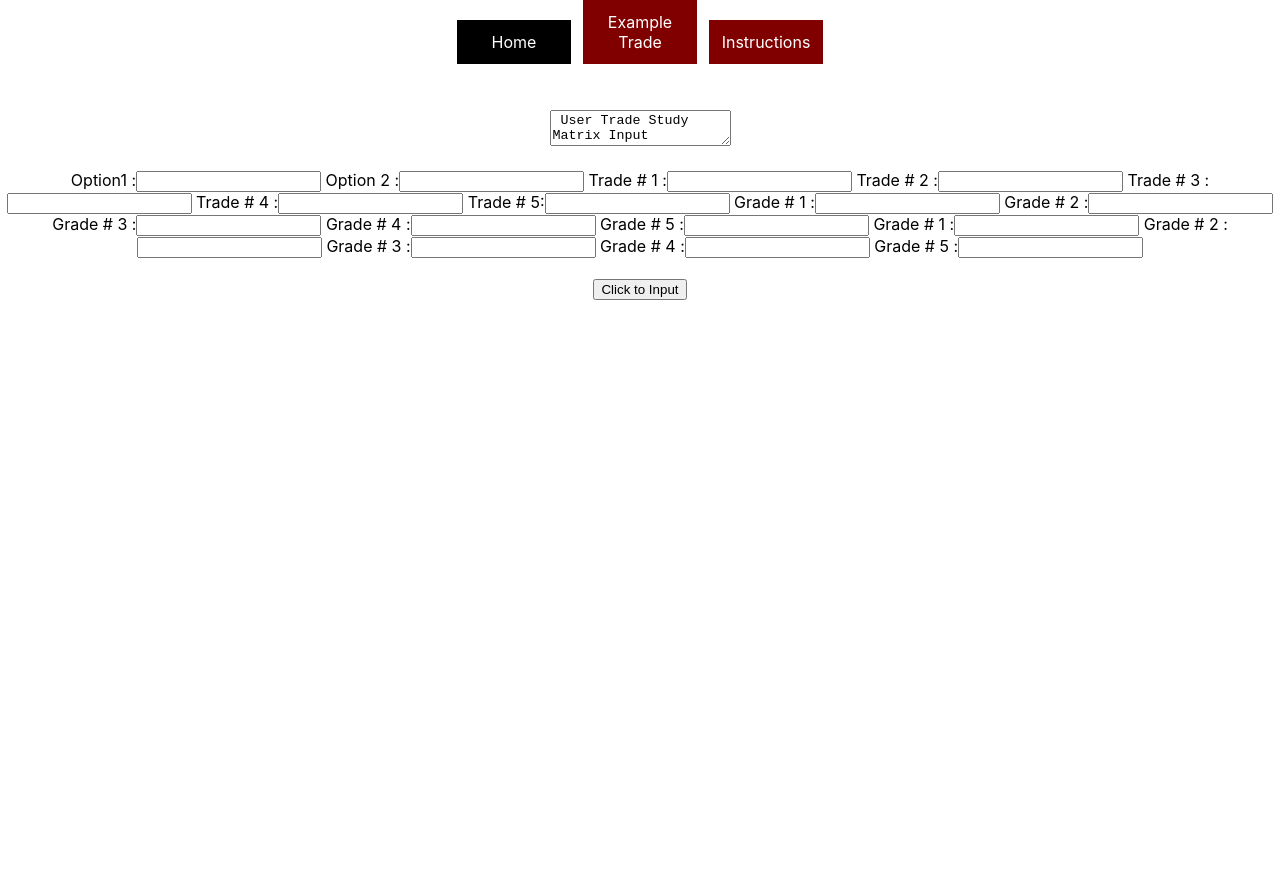
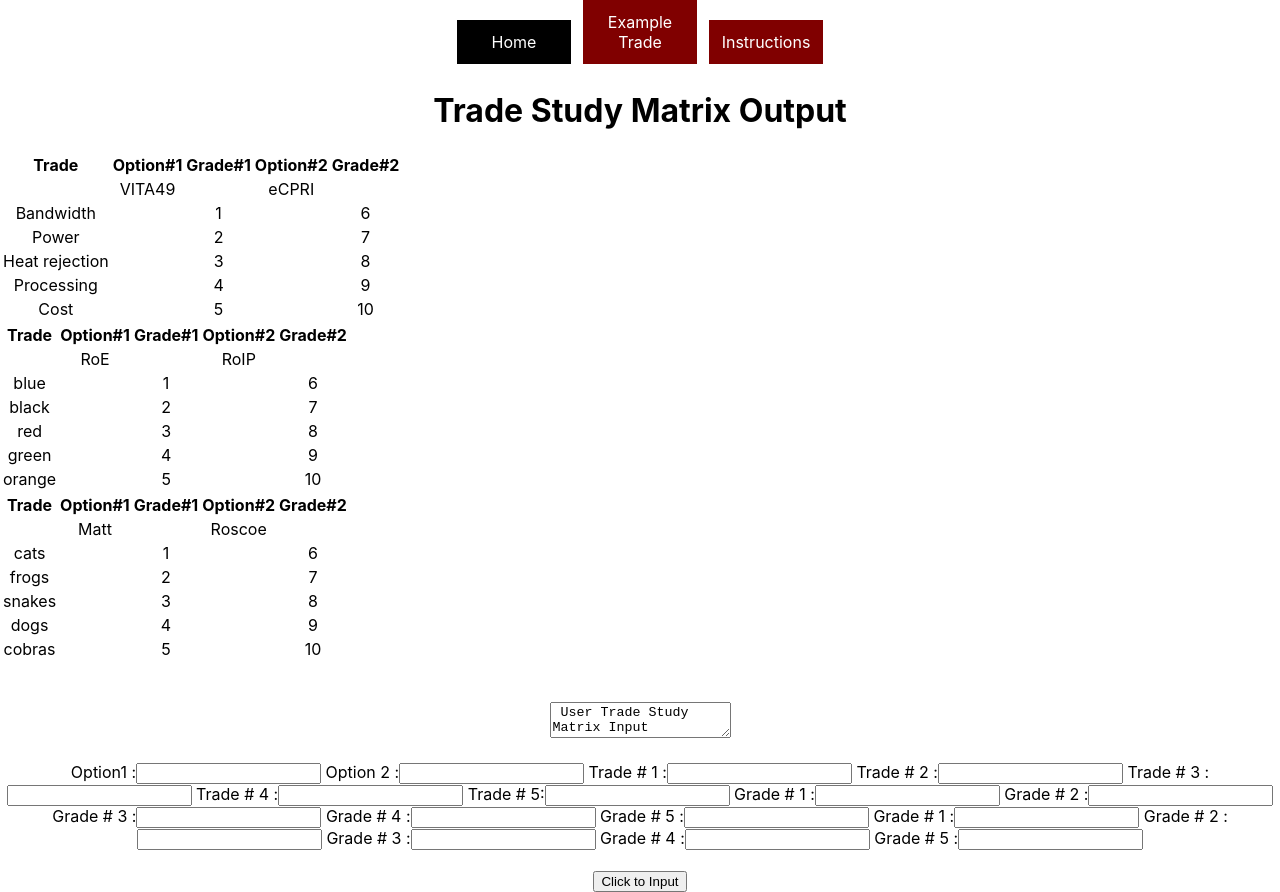
Before and after one commit to Espantalho2017/flatiron-phase-2-project, a React (Create React App) app: page / in a window 1280 px wide. Before the commit the page ends 800 px from the top, so only its background shows below. Built offline with nearby package versions, Linux system fonts and the light colour scheme; data requests are answered from the project's data file.

Commit message:
Last save before changing State

```diff
--- a/src/Home.js
+++ b/src/Home.js
@@ -1,11 +1,13 @@
 
 import React from "react";
 import TradesForm from "./TradesForm"
+import DisplayTrade from "./DisplayTrade"
 
 
 function Home() {
     return (
     <div>
+      <DisplayTrade />
       <TradesForm />
     </div>
     )
--- a/src/TradesForm.js
+++ b/src/TradesForm.js
@@ -8,7 +8,11 @@ import React, {useState} from "react";
 function TradesForm() {
 
     // change state of newTrade below to re-render
-    const [newTrade, setNewTrade] = useState([])
+    // const [newTrade, setNewTrade] = useState([])
+
+// Updating state after each update of form data with new trades.
+    // function addNewTrade(newTrade){
+    //   setNewTrade([...formData, newTrade])
 
     const [formData, setFormData] = useState({
       option1: "",
```
